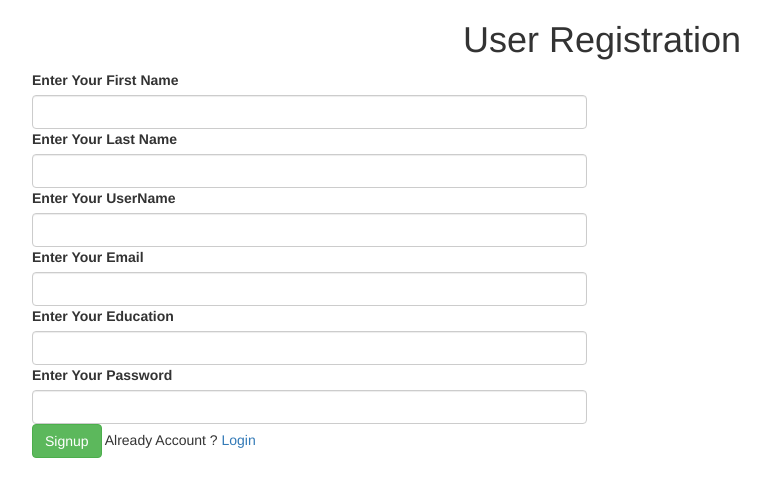
After one commit to MJephat/management, a Flask app: page /user/signup in a window 1280 px wide. The commit adds this page. Shown: the top 497 px of the page, without its empty margins (38-808 px from the left). Run offline with Flask 3, Linux system fonts and the light colour scheme; some libraries are stand-ins or nearby versions.

Commit message:
signup form, and login cards displayed

```diff
--- a/main.py
+++ b/main.py
@@ -7,15 +7,20 @@ def index():
     return render_template('index.html', title='')
 
 # admin login
-@app.route('/admin')
+@app.route('/admin/')
 def adminIndex():
     return render_template('admin/index.html', title='Admin Login')
 
 # ******************user area***********************
 # user login
-@app.route('/user')
+@app.route('/user/')
 def userIndex():
     return render_template('user/index.html', title='User Login')
+
+# user register
+@app.route('/user/signup')
+def userSignup():
+    return render_template('user/signup.html', title='User Signup')
 
 
 
--- a/templates/admin/index.html
+++ b/templates/admin/index.html
@@ -1,4 +1,4 @@
- { % extends "admin/layout.html" % }
+ <!-- { % extends "admin/layout.html" % } -->
 
  {% block content %}
  <h1> index admin file</h1>
--- a/templates/user/index.html
+++ b/templates/user/index.html
@@ -1,4 +1,4 @@
-{ % extends "user/layout.html" % }
+<!-- { % extends "user/layout.html" % } -->
 
 {% block content %}
 <h1> index user file</h1>
--- a/templates/user/layout.html
+++ b/templates/user/layout.html
@@ -8,7 +8,10 @@
     {% else %}
     <title> management system </title>
     {% endif %}
+    <!-- <link href="https://cdn.jsdelivr.net/npm/bootstrap@5.1.3/dist/css/bootstrap.min.css" rel="stylesheet"> -->
     <link rel="stylesheet" href="https://maxcdn.bootstrapcdn.com/bootstrap/3.4.1/css/bootstrap.min.css">
+
+
 </head>
 <body>
     {% block content %} {% endblock content %}
--- /dev/null
+++ b/templates/user/signup.html
@@ -0,0 +1,55 @@
+{% extends "user/layout.html"%}
+
+{% block content %}
+<div class="container">
+    <h1 class="text-center my-3">
+        User Registration
+    </h1>
+    <div class="row d-flex justify-content-center">
+        <div class="col-xl-6 col-lg-6 col-md-6 col-sm-12">
+            <!-- {% with messages=get_flashed_messages(with_categories=true) %} -->
+            <!-- {% if messages %} -->
+            <!-- {% for category,message in messages %} -->
+            <div class="alert alert-{{category}}">
+                <strong>{{message}}</strong>
+            </div>
+            <!-- {% endfor %} -->
+            <!-- {% endif %} -->
+            <!-- {% endwith %} -->
+            <div class="card">
+                <div class="card-body">
+                    <form action="" method="POST">
+                        <div class="my-2">
+                            <label for=""><b>Enter Your First Name</b></label>
+                            <input type="text" name="fname" id="fname" class="form-control my-1">
+                        </div>
+                        <div class="my-2">
+                            <label for=""><b>Enter Your Last Name</b></label>
+                            <input type="text" name="lname" id="lname" class="form-control my-1">
+                        </div>
+                        <div class="my-2">
+                            <label for=""><b>Enter Your UserName</b></label>
+                            <input type="text" name="username" id="username" class="form-control my-1">
+                        </div>
+                        <div class="my-2">
+                            <label for=""><b>Enter Your Email</b></label>
+                            <input type="email" name="email" id="email" class="form-control my-1">
+                        </div>
+                        <div class="my-2">
+                            <label for=""><b>Enter Your Education</b></label>
+                            <input type="text" name="edu" id="edu" class="form-control my-1">
+                        </div>
+                        <div class="my-2">
+                            <label for=""><b>Enter Your Password</b></label>
+                            <input type="password" name="password" id="password" class="form-control my-1">
+                        </div>
+                        <button class="btn btn-success">Signup</button>
+                        <span class="d-flex align-items-center">Already Account ? <a href="/user/"
+                                class="text-center nav-link">Login</a></span>
+                    </form>
+                </div>
+            </div>
+        </div>
+    </div>
+</div>
+{% endblock content %}
```
Also changed, not shown: templates/index.html (+39 -2 lines).
